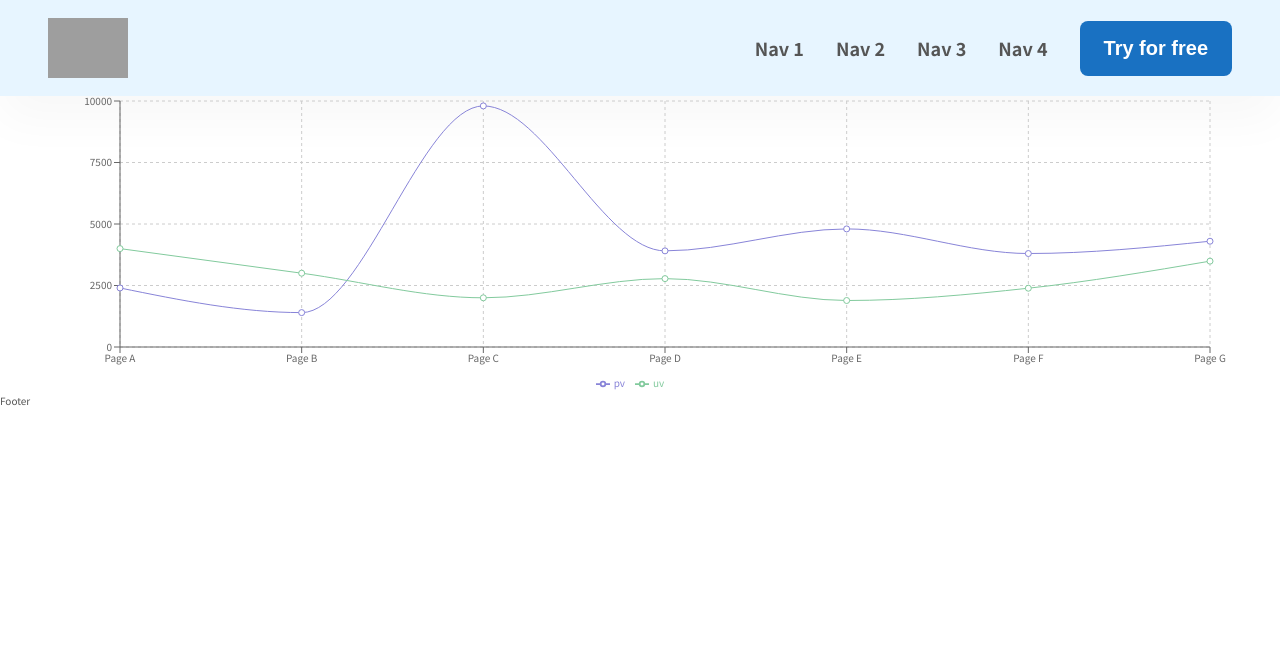
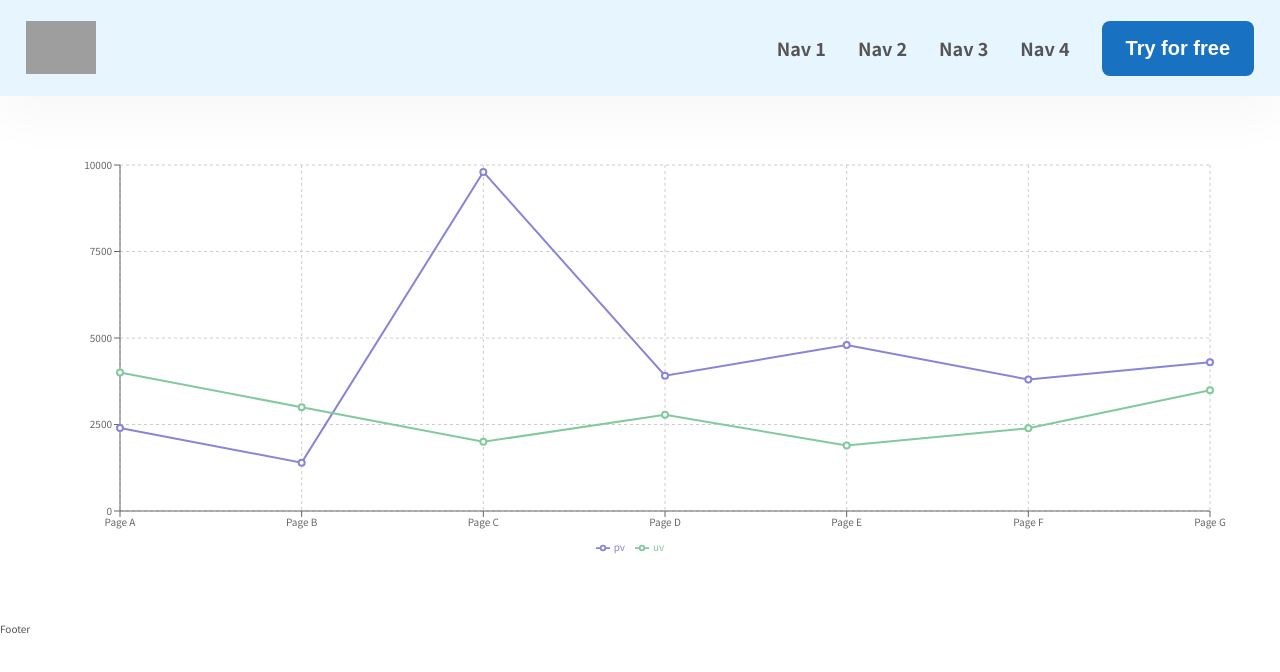
Before and after one commit to devb119/yumemi-coding-test, a React (Create React App) app: page / in a window 1280 px wide. Shown: the top 672 px of the page. Built offline with nearby package versions, Linux system fonts and the light colour scheme; no server answers; grey boxes are pictures that could not be loaded.

Commit message:
change hover color + margin

```diff
--- a/src/components/Chart.js
+++ b/src/components/Chart.js
@@ -13,16 +13,18 @@ import {
 import { getPrefectures } from '../commons/apis/services';
 import { useAsync } from '../commons/hooks/useAsync';
 import Spinner from './Spinner';
+import './style.css';
 
 const Chart = () => {
   //   const [selecedPrefectures, setSelectedPrefectures] = React.useState([]);
-  const { data, isIdle, isLoading, run } = useAsync();
+  const { data: prefData, isIdle, isLoading, run } = useAsync();
+  // const { data: populationData, isIdle: pIsIdle, pIsLoading, run: pRun } = useAsync();
 
   React.useEffect(() => {
     run(getPrefectures());
   }, [run]);
 
-  console.log(data);
+  console.log(prefData);
 
   const mockData = [
     {
@@ -74,7 +76,7 @@ const Chart = () => {
       {isIdle || isLoading ? (
         <Spinner />
       ) : (
-        <ResponsiveContainer width="100%" height={300}>
+        <ResponsiveContainer width="100%" height={400}>
           <LineChart
             data={mockData}
             margin={{ top: 5, right: 30, left: 20, bottom: 5 }}
@@ -83,9 +85,9 @@ const Chart = () => {
             <XAxis dataKey="name" />
             <YAxis />
             <Tooltip />
-            <Legend />
-            <Line type="monotone" dataKey="pv" stroke="#8884d8" />
-            <Line type="monotone" dataKey="uv" stroke="#82ca9d" />
+            <Legend onClick={(e) => console.log(e)} />
+            <Line strokeWidth={2} type="linear" dataKey="pv" stroke="#8884d8" />
+            <Line strokeWidth={2} type="linear" dataKey="uv" stroke="#82ca9d" />
           </LineChart>
         </ResponsiveContainer>
       )}
--- a/src/components/Layout/layout.css
+++ b/src/components/Layout/layout.css
@@ -3,13 +3,14 @@
   display: flex;
   justify-content: space-between;
   align-items: center;
-  padding: 0 4.8rem;
+  padding: 0 2.6rem;
   height: 9.6rem;
   box-shadow: 0 2.4rem 4.8rem rgba(0, 0, 0, 0.03);
+  margin-bottom: 6.4rem;
 }
 
 .logo {
-  width: 8rem;
+  width: 7rem;
 }
 
 .main-nav-list {
--- a/src/components/style.css
+++ b/src/components/style.css
@@ -1,2 +1,3 @@
 .chart-container {
+  margin-bottom: 6.4rem;
 }
```
